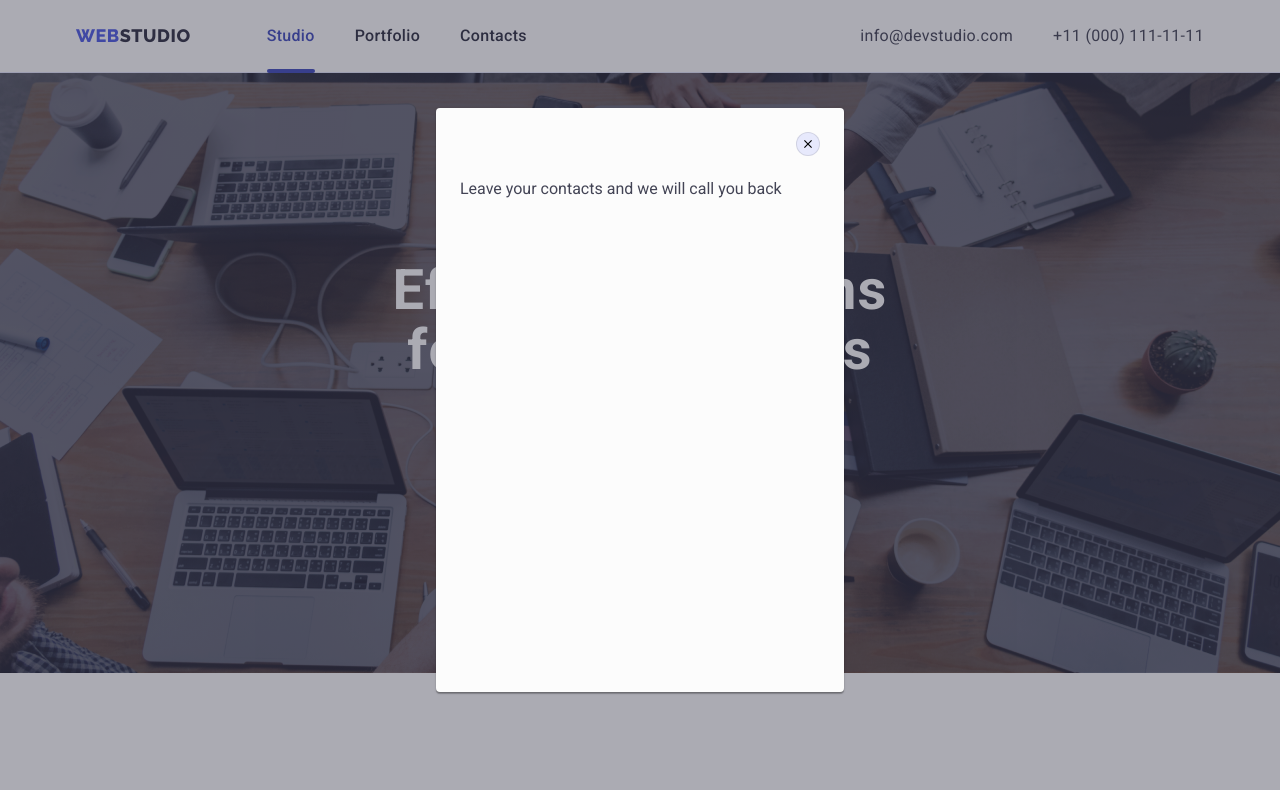
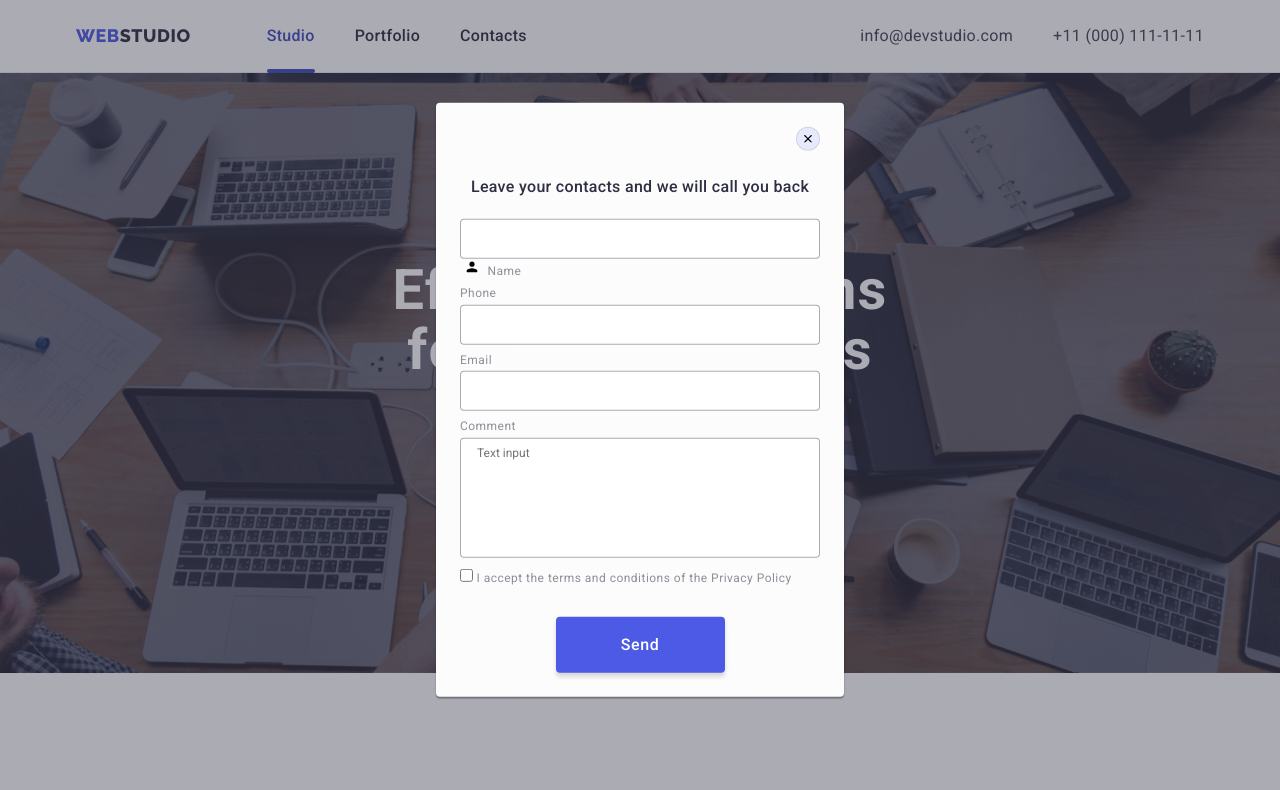
Before and after one commit to Serhii-Bondariev/goit-markup-hw-06, a plain HTML site: page index.html in a window 1280 px wide. Both pictures are taken after a click on the button "Order Service". Shown: the top 790 px of the page. Drawn offline with nearby package versions, Linux system fonts and the light colour scheme.

Commit message:
still work

```diff
--- a/css/styles.css
+++ b/css/styles.css
@@ -681,13 +681,105 @@ img {
   pointer-events: none;
 }
 /* ========================================= MODAL-FORM ==================== */
+
+.modal-form {
+  display: flex;
+  flex-direction: column;
+  margin-top: 16px;
+
+  gap: 8px;
+}
+
+.modal-form-title {
+  flex-wrap: wrap;
+  font-family: 'Roboto';
+  font-style: normal;
+  font-weight: 500;
+  font-size: 16px;
+  line-height: 1.5;
+  text-align: center;
+  letter-spacing: 0.02em;
+  color: #2e2f42;
+}
+
+.modal-form-label {
+  font-size: 12px;
+  line-height: 1.2;
+  letter-spacing: 0.04em;
+  color: #8e8f99;
+}
+.modal-form-input {
+  width: 100%;
+  margin-top: 4px;
+  height: 40px;
+  padding-left: 38px;
+  box-sizing: border-box;
+  border: 1px solid rgba(46, 47, 66, 0.4);
+  border-radius: 4px;
+}
+.modal-form-text-area {
+  resize: none;
+  width: 100%;
+  height: 120px;
+  margin-top: 4px;
+  padding: 8px 16px;
+  box-sizing: border-box;
+  border: 1px solid rgba(46, 47, 66, 0.4);
+  border-radius: 4px;
+}
+
+/*
+.contakt-form-button-wrapper {
+
+
+} */
+.contakt-form-btn {
+  margin-left: auto;
+  margin-right: auto;
+  margin-top: 24px;
+  padding: 16px 32px;
+  gap: 10px;
+  border-radius: 4px;
+  border: none;
+  min-height: 56px;
+  min-width: 169px;
+  font-weight: 500;
+  line-height: 1.5;
+  letter-spacing: 0.04em;
+  color: #ffffff;
+  background-color: var(--primary-btn);
+  box-shadow: 0px 4px 4px rgba(0, 0, 0, 0.15);
+  transition: background-color 250ms cubic-bezier(0.4, 0, 0.2, 1);
+}
+.contakt-form-submit {
+  display: flex;
+  justify-content: center;
+  align-items: center;
+}
+.modal-contakt-input-icon {
+  position: absolute;
+  display: block;
+  width: 18px;
+  height: 24px;
+  background-color: #31d0aa;
+}
+.modal-form-input-icon {
+  position: absolute;
+  top: 50%;
+  left: 16px;
+  transform: translateY(-50%);
+  display: block;
+  width: 18px;
+  height: 24px;
+}
+/* ===============FUTER-SUBSCRIBE-FOFM================= */
 .footer-mail-form-container {
   margin-bottom: 16px;
+
 }
 .footer-form-container {
-  display: flex;
-  align-items: normal;
-  justify-content: end;
+  margin-left: 80px;
+
 }
 .footer-subscribe-text {
   margin-bottom: 16px;
@@ -744,7 +836,7 @@ img {
   height: 24px;
   margin-left: 16px;
 }
-/* ======================================== DELETE ========================== */
+/* ========================================= DELETE ========================== */
 /* delete-me-after */
 .delete-me-after {
   padding-top: 1px;
--- a/index.html
+++ b/index.html
@@ -541,10 +541,55 @@
         </button>
         <!-- ==========================FORM======================== -->
 
-        <div class="modal-title">
-          <p class="modal-form-title">Leave your contacts and we will call you back</p>
-        </div>
-      </div>
+        <p class="modal-form-title">Leave your contacts and we will call you back</p>
+        <form class="modal-form">
+          <label class="modal-form-label">
+            <span class="contact-form-input-wrapper"
+              ><input
+                class="modal-form-input"
+                type="text"
+                name="user_name"
+                placeholder=""
+                required
+                pattern="[a-zA-zа-яА-ЯіІїЇєЄ]+" />
+              <svg class="modal-input-icon" aria-label="icon user" width="24" height="16">
+                <use href="./images/icons.svg#icon-person-black"></use>
+                </svg>
+          </span>
+            Name
+          </label>
+          <label class="modal-form-label">
+            Phone
+            <input
+              class="modal-form-input"
+              type="tel"
+              placeholder=""
+              required
+              name="user_phone"
+              pattern="[0-9]{3}-[0-9]{3}-[0-9]{2}-[0-9]{2}"
+              title="xxx-xxx-xx-xx"
+            />
+          </label>
+          <label class="modal-form-label">
+            Email
+            <input class="modal-form-input" type="email" required placeholder="" name="Email" />
+          </label>
+          <label class="modal-form-label">
+            Comment
+            <textarea
+              class="modal-form-text-area"
+              name="Comment"
+              rows="5"
+              placeholder="Text input"
+            ></textarea>
+          </label>
+          <label class="modal-form-label">
+            <input type="checkbox" name="user_policy" value="reading" />
+            I accept the terms and conditions of the Privacy Policy
+          </label>
+
+          <button type="submit" class="contakt-form-btn">Send</button>
+        </form>
     </div>
     <script src="./js/modal.js"></script>
   </body>
```
Also changed, not shown: delete-me.html (+5 -4 lines).
